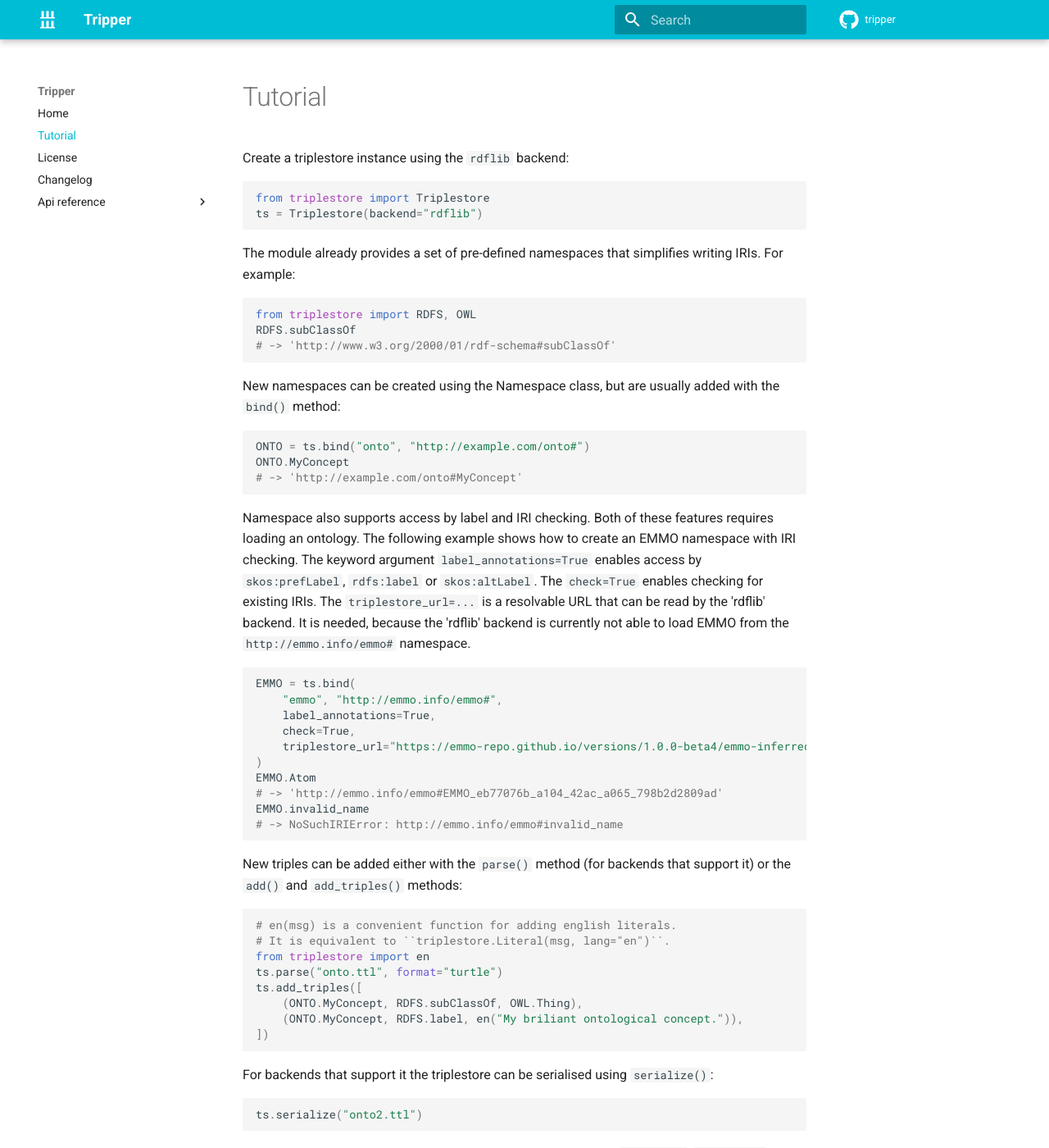
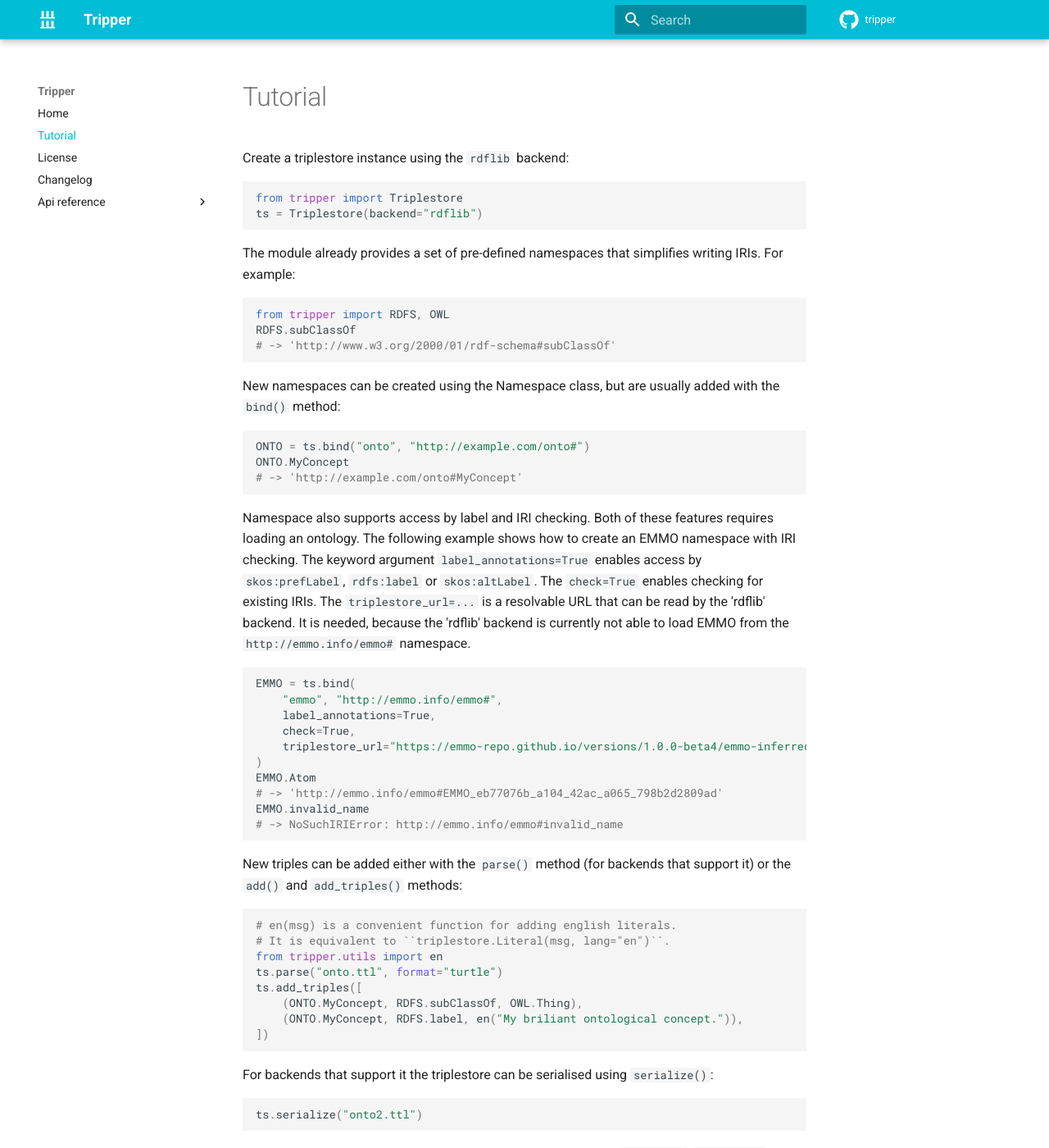
Before and after one commit to EMMC-ASBL/tripper, an MkDocs documentation site: the page built from docs/tutorial.md, in a window 1280 px wide and 1400 px high. Shown: the whole window at 82% size. Built offline with MkDocs 1.6.1 and Material for MkDocs 9.7.7, drawn with Linux system fonts in a browser that asks for light colours; comment, search, counter and statistics services are not loaded; the version menu is left out.

Commit message:
Updated import statements in the tutorial.

````diff
--- a/docs/tutorial.md
+++ b/docs/tutorial.md
@@ -5,7 +5,7 @@ Tutorial
 Create a triplestore instance using the `rdflib` backend:
 
 ```python
-from triplestore import Triplestore
+from tripper import Triplestore
 ts = Triplestore(backend="rdflib")
 ```
 
@@ -13,7 +13,7 @@ The module already provides a set of pre-defined namespaces that simplifies writ
 For example:
 
 ```python
-from triplestore import RDFS, OWL
+from tripper import RDFS, OWL
 RDFS.subClassOf
 # -> 'http://www.w3.org/2000/01/rdf-schema#subClassOf'
 ```
@@ -52,7 +52,7 @@ New triples can be added either with the `parse()` method (for backends that sup
 ```python
 # en(msg) is a convenient function for adding english literals.
 # It is equivalent to ``triplestore.Literal(msg, lang="en")``.
-from triplestore import en
+from tripper.utils import en
 ts.parse("onto.ttl", format="turtle")
 ts.add_triples([
     (ONTO.MyConcept, RDFS.subClassOf, OWL.Thing),
@@ -83,7 +83,7 @@ Finally Triplestore has two specialised methods `add_mapsTo()` and `add_function
 `add_mapsTo()` is convinient for defining new mappings:
 
 ```python
-from triplestore import Namespace
+from tripper import Namespace
 META = Namespace("http://onto-ns.com/meta/0.1/MyEntity#")
 ts.add_mapsTo(ONTO.MyConcept, META.my_property)
 ```
````
